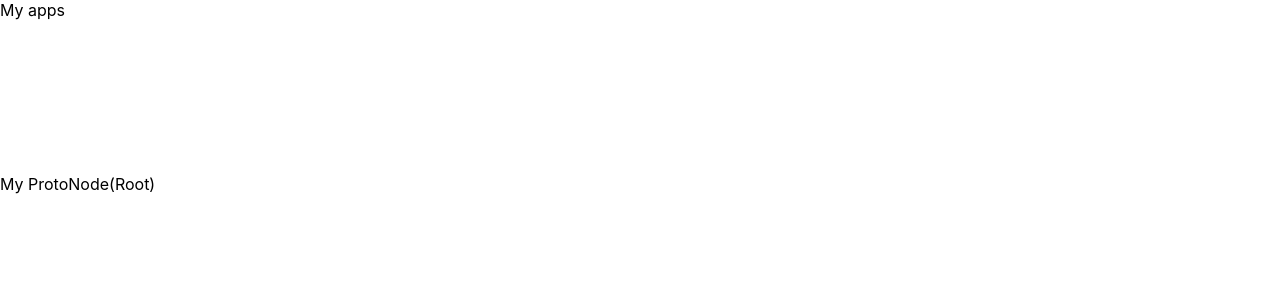
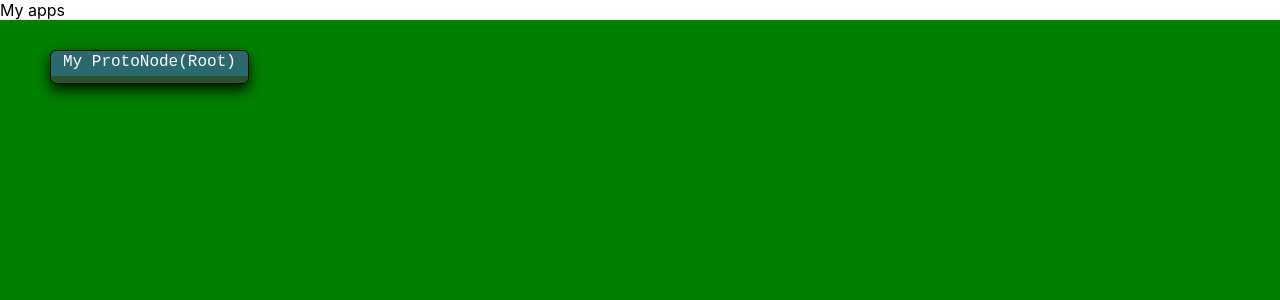
Before and after one commit to Lexyna/react-logic-flow, a React (Create React App) app: page / in a window 1280 px wide. Shown: the top 300 px of the page. Built offline with nearby package versions, Linux system fonts and the light colour scheme.

Commit message:
Added css styles for NodeEditor

```diff
--- a/src/components/NodeEditor.tsx
+++ b/src/components/NodeEditor.tsx
@@ -1,4 +1,5 @@
 import { useState } from "react";
+import "../css/NodeEditor.css";
 import {
   Connection,
   ContextMenuOptions,
@@ -6,6 +7,9 @@ import {
 } from "../types/NodeEditorTypes";
 import { LogicNode, selectedNode } from "../types/NodeTypes";
 import { ReactEditorNode } from "./ReactEditorNode";
+
+let selectedOutput: selectedNode | null = null;
+let isSelected: boolean = false;
 
 export const NodeEditor = (props: NodeEditorProps) => {
   const [nodes, setNodes] = useState<LogicNode[]>([
--- /dev/null
+++ b/src/css/NodeContainer.css
@@ -0,0 +1,80 @@
+.NodeContainer {
+    background-color: rgba(63, 63, 63, .7);
+    max-width: 250px;
+    min-width: 100px;
+    width: auto;
+    height: auto;
+    position: absolute;
+    padding-bottom: 7px;
+    border-style: solid;
+    border-width: 1px;
+    border-color: black;
+    border-radius: 6px;
+    box-shadow: 0px 6px 14px #000000dd;
+}
+
+.NodeContainer:hover {
+    border-color: rgba(0, 0, 200, .7);
+}
+
+.NodeContainer:active {
+    border-color: rgba(100, 0, 0, .7);
+}
+
+.NodeContainer>header {
+    display: block;
+    background-color: #297286BB;
+    color:white;
+    cursor: move;
+    border-radius: 5px 5px 0px 0px;
+    text-align: left;
+    font-family: 'Courier New', Courier, monospace;
+    user-select: none;
+    padding: 2px 12px 5px;
+}
+
+.NodeContainer>ul {
+    margin: 0;
+    padding: 0;
+    list-style: none;
+}
+
+.NodeContainer>ul>li {
+    position: relative;
+    margin-top: 8px;
+    margin-bottom: 8px;
+}
+
+.NodeContainer>ul>li>span {
+    padding-left: 1rem;
+    padding-right: 1rem;
+    color: black;
+    font-family: 'Courier New', Courier, monospace;
+}
+
+.NodeContainer>ul>li>i {
+    position: absolute;
+    width: .6rem;
+    height: .6rem;
+    background-color: white;
+    border-radius: 1rem;
+    cursor: pointer;
+}
+
+.NodeContainer>ul>li>i:hover {
+    background-color: black;
+}
+
+.NodeContainer>ul>li.Input>i {
+    left: -.3rem;
+    top: .4rem
+}
+
+.NodeContainer>ul>li.Output>i {
+    right: -.25rem;
+    top: 40%
+}
+
+.NodeContainer>ul>li.Output {
+    text-align: right;
+}
--- /dev/null
+++ b/src/css/NodeEditor.css
@@ -0,0 +1,5 @@
+.NodeEditor {
+    height: 100vh;
+    display: flex;
+    background-color: green;
+}
```
Also changed, not shown: src/components/ReactEditorNode.tsx (+6 -7 lines).
